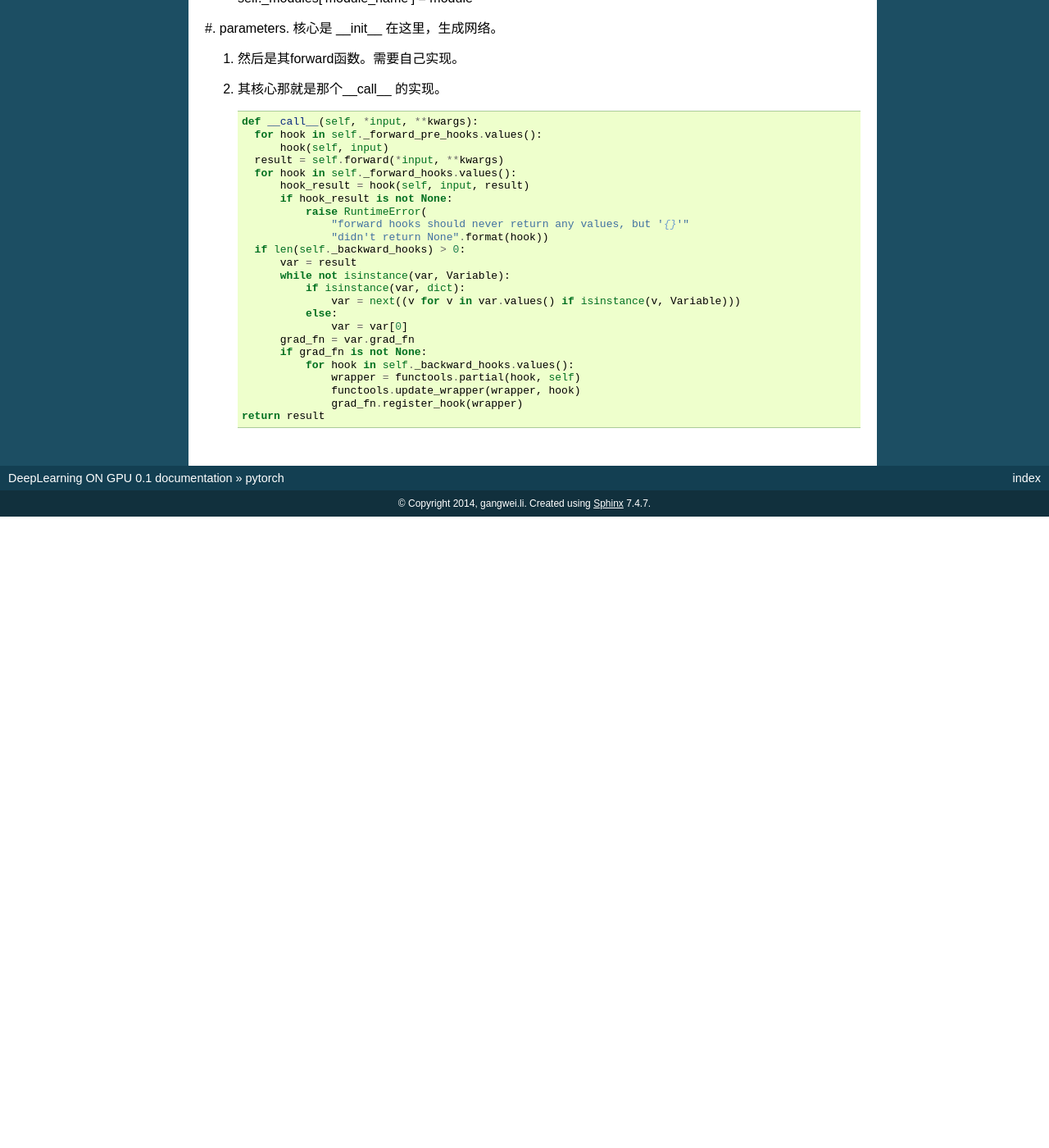
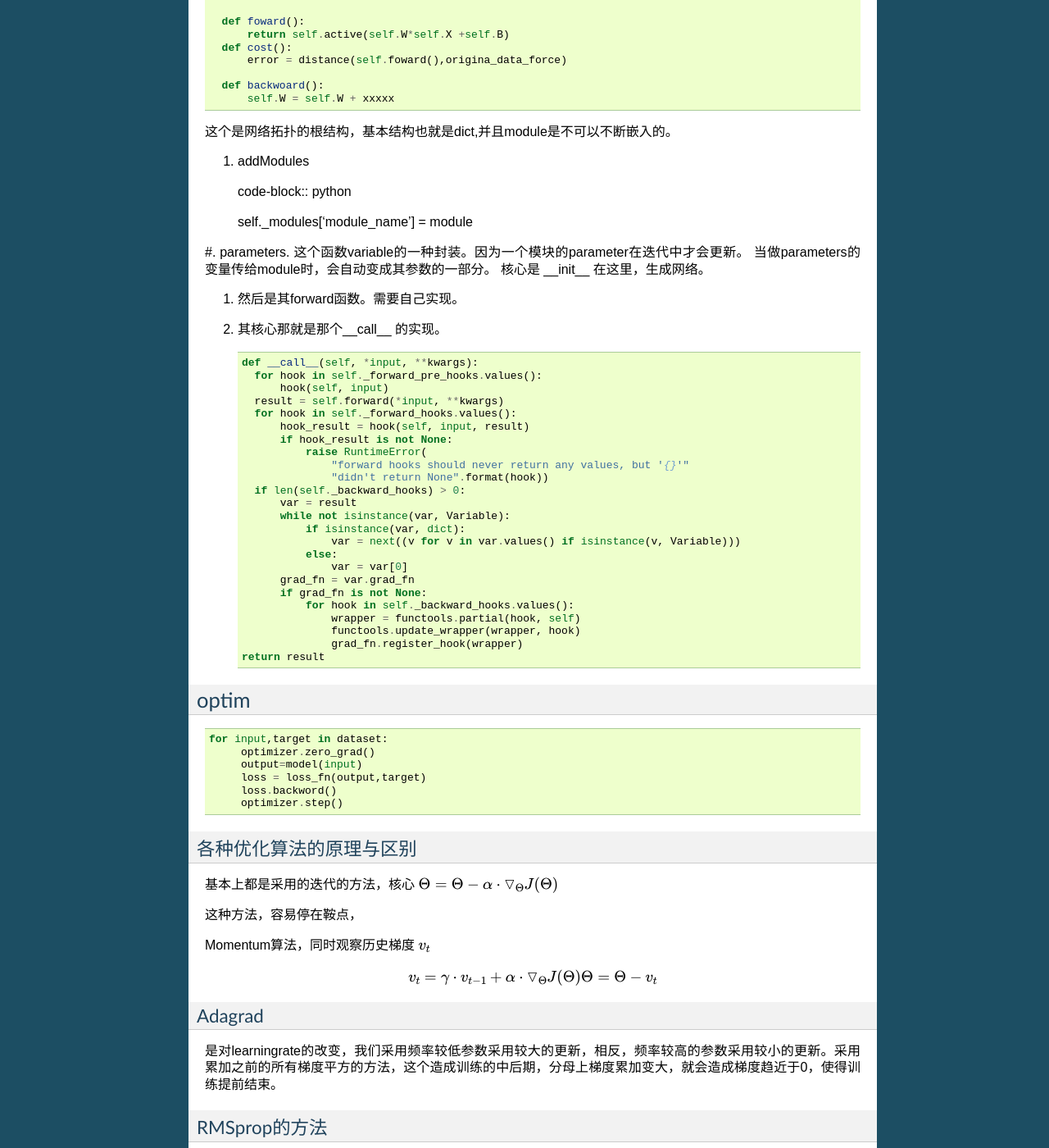
Before and after one commit to gwli/DeepLearningOnGPU, a Sphinx documentation site: the page built from source/Stage_3/pytorch.rst, in a window 1280 px wide and 1400 px high, scrolled down 2324 px. Shown: the whole window at 82% size. Built offline with Sphinx 7.4.7, drawn with Linux system fonts in a browser that asks for light colours; before the commit the page ends 2954 px from its top, so only the background shows below that; some of the changed text lies outside the part shown.

Commit message:
add for pytorch optims

```diff
--- a/source/Stage_3.rst
+++ b/source/Stage_3.rst
@@ -10,5 +10,6 @@
 .. include:: Stage_3/tensorflow.rst
 .. include:: Stage_3/cntk.rst
 .. include:: Stage_3/torch.rst
+.. include:: Stage_3/pytorch.rst
 .. include:: Stage_3/tensorrt.rst
 .. include:: Stage_3/DLA.rst
--- /dev/null
+++ b/source/Stage_3/onnx.rst
@@ -0,0 +1,4 @@
+onnx
+====
+
+支持操作符的个数109， https://github.com/onnx/onnx/blob/master/docs/Operators.md
--- a/source/Stage_3/pytorch.rst
+++ b/source/Stage_3/pytorch.rst
@@ -90,6 +90,24 @@ source code reading
 torch.nn.module
 ===============
 
+整个网络层的基本结构，参数的存放，然后就是foward与backword的计算。
+其他就是一些辅助函数了。就像最基本的类型
+
+.. code-block:: python
+
+   class layer :
+     def __init__():
+         self.W
+         self.B
+
+     def foward():
+         return self.active(self.W*self.X +self.B)
+     def cost():
+         error = distance(self.foward(),origina_data_force)
+
+     def backwoard():
+         self.W = self.W + xxxxx
+
 这个是网络拓扑的根结构，基本结构也就是dict,并且module是不可以不断嵌入的。
 
 #. addModules
@@ -98,7 +116,8 @@ torch.nn.module
 
    self._modules['module_name'] = module
 
-#. parameters.
+#. parameters. 这个函数variable的一种封装。因为一个模块的parameter在迭代中才会更新。
+当做parameters的变量传给module时，会自动变成其参数的一部分。
 核心是 __init__ 在这里，生成网络。
 
 #. 然后是其forward函数。需要自己实现。
@@ -131,3 +150,60 @@ torch.nn.module
                     functools.update_wrapper(wrapper, hook)
                     grad_fn.register_hook(wrapper)
       return result
+
+
+optim
+=====
+
+.. code-block:: python
+
+   for input,target in dataset:
+        optimizer.zero_grad()
+        output=model(input)
+        loss = loss_fn(output,target)
+        loss.backword()
+        optimizer.step()
+
+各种优化算法的原理与区别
+------------------------
+
+基本上都是采用的迭代的方法，核心 :math:`\Theta = \Theta - \alpha \cdot \triangledown_\Theta J(\Theta)`
+
+这种方法，容易停在鞍点，
+
+Momentum算法，同时观察历史梯度 :math:`v_{t}`
+
+.. math::
+
+   v_{t} = \gamma \cdot v_{t-1} + \alpha \cdot \triangledown_\Theta J(\Theta)
+   \Theta = \Theta -v_{t}
+
+Adagrad
+-------
+
+是对learningrate的改变，我们采用频率较低参数采用较大的更新，相反，频率较高的参数采用较小的更新。采用累加之前的所有梯度平方的方法，这个造成训练的中后期，分母上梯度累加变大，就会造成梯度趋近于0，使得训练提前结束。
+
+RMSprop的方法
+-------------
+
+采用计算对应的平均值，因此可缓解adagrad算法学习率下降较快的问题。
+
+Adam
+----
+利用梯度的一阶矩估计和二阶矩估计动态调整每个参数的学习率，使得参数比较平稳。
+
+.. figure:: /Stage_3/pytorch/optims_1.gif
+
+   损失平面等高线随时间的变化情况
+
+.. figure:: /Stage_3/pytorch/optims_2.gif
+
+   不同算法在鞍点处的行为比较
+
+http://shuokay.com/2016/06/11/optimization/
+
+
+L-BFGS算法
+----------
+
+无约束最小化，http://www.hankcs.com/ml/l-bfgs.html，解决了计算海森矩阵的烦恼。但是吃内存，L-BFGS 就是改进内存的使用用的BFGS算法。
```
Also changed, not shown: source/Stage_3/pytorch/optims_1.gif (added), source/Stage_3/pytorch/optims_2.gif (added).
